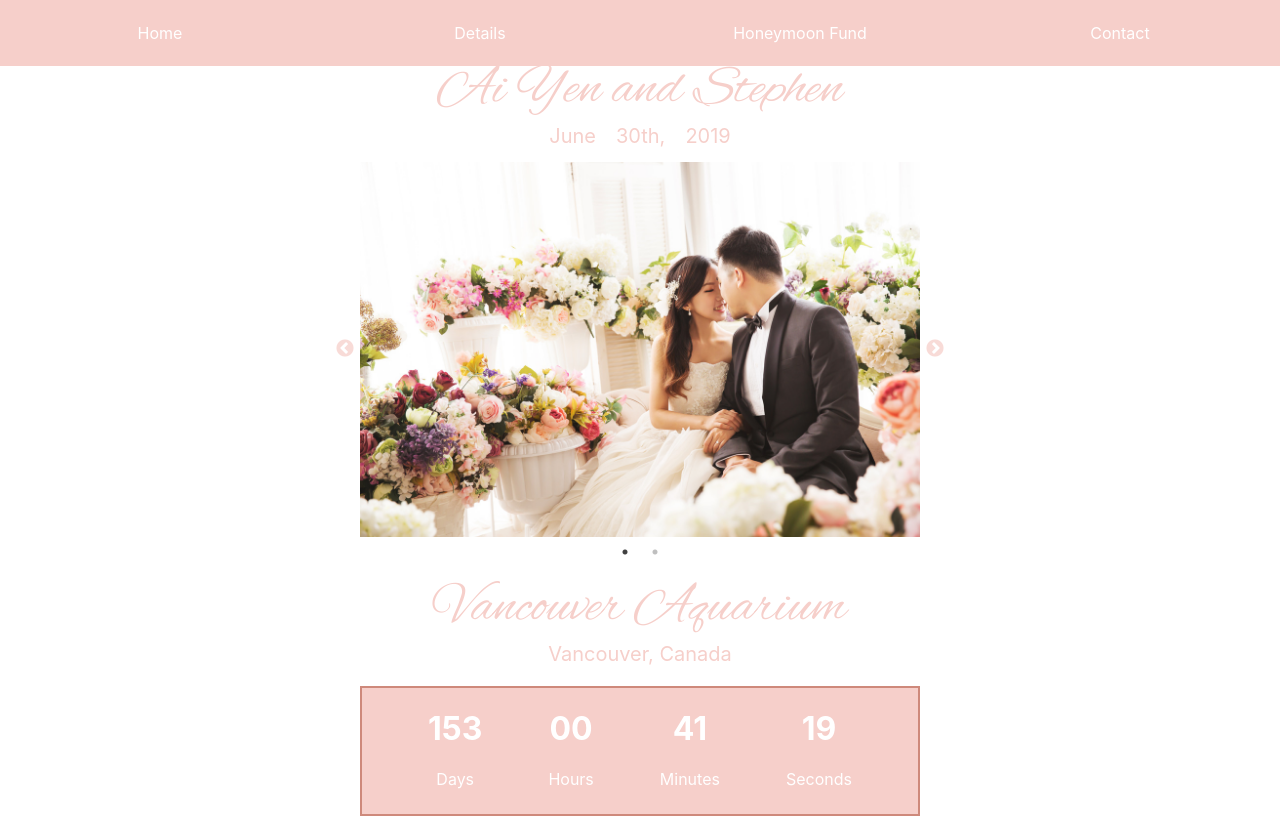
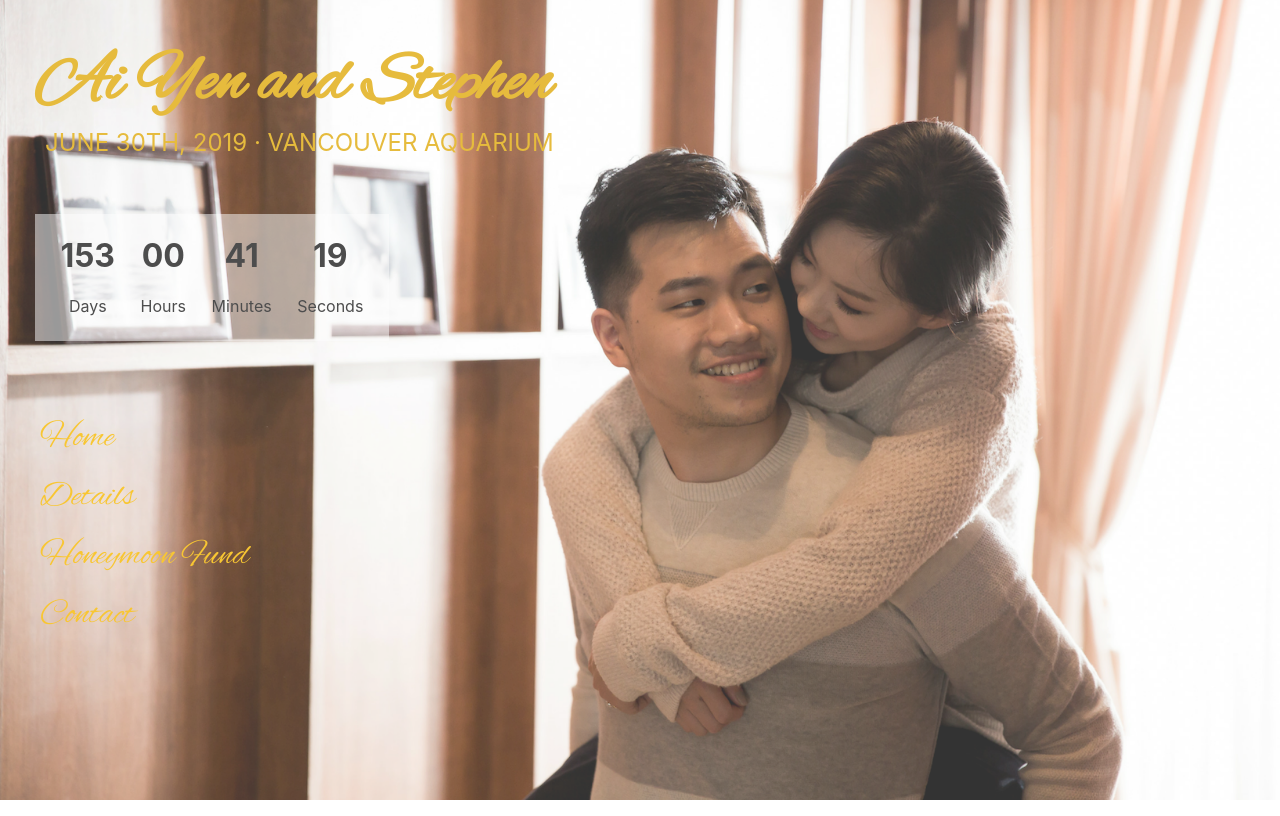
Before and after one commit to aiyentam/wedding_2.0, a React (Create React App) app: page / in a window 1280 px wide. Built offline with nearby package versions, Linux system fonts and the light colour scheme; a web font is replaced by a local one.

Commit message:
redid home

```diff
--- a/src/App.js
+++ b/src/App.js
@@ -1,82 +1,37 @@
 import React, { Component } from "react";
-import { Route, Link } from "react-router-dom";
-import { withStyles, List, ListItem } from "@material-ui/core";
+import { Route } from "react-router-dom";
+import { withStyles } from "@material-ui/core";
 import HomePageContainer from "./containers/HomePageContainer/HomePageContainer";
-import VenueContainer from "./containers/DetailsContainer/VenueContainer/VenueContainer";
+import DetailContainer from "./containers/DetailsContainer/DetailContainer";
+// import HotelContainer from "./containers/DetailsContainer/HotelContainer/HotelContainer";
+// import SightseeContainer from "./containers/DetailsContainer/SightseeContainer/SightseeContainer";
+// import ItineraryContainer from "./containers/DetailsContainer/VenueContainer/ItineraryContainer/ItineraryContainer";
+// import FoodContainer from "./containers/DetailsContainer/VenueContainer/FoodMenuContainer/FoodMenuContainer";
+// import RegistryContainer from "./containers/RegistryContainer/RegistryContainer";
+// import ContactContainer from "./containers/ContactContainer/ContactContainer";
+
 const styles = theme => ({
-  mainContainer: {},
-  navContainer: {},
-  nav: {
-    display: "inline-flex",
-    background: theme.palette.primary.main,
-    height: 50,
-    width: "100%",
-    flexDirection: "row",
-    justifyContent: "space-evenly"
-  },
-  navItem: {
-    padding: "10px 0 10px 0",
-    flexDirection: "column",
-    justifyContent: "center"
-  },
-  navLink: {
-    color: theme.palette.primary.light,
-    textDecoration: "none",
-    textAlign: "center"
-  }
+  mainContainer: {}
 });
 
 class App extends Component {
+  constructor(props) {
+    super(props);
+    this.state = {};
+  }
+
   render() {
     const { classes } = this.props;
     return (
       <div className={classes.mainContainer}>
-        <div className={classes.navContainer}>
-          <List className={classes.nav}>
-            <ListItem className={classes.navItem}>
-              <Link className={classes.navLink} to="/">
-                Home
-              </Link>
-            </ListItem>
-            <ListItem className={classes.navItem}>
-              <Link className={classes.navLink} to="/details/">
-                Details
-              </Link>
-            </ListItem>
-            {/* <ListItem className={classes.navItem}>
-              <Link className={classes.navLink} to="/hotel/">
-                Hotel
-              </Link>
-            </ListItem>
-            <ListItem className={classes.navItem}>
-              <Link className={classes.navLink} to="/sightsee/">
-                Sightsee
-              </Link>
-            </ListItem>
-            <ListItem className={classes.navItem}>
-              <Link className={classes.navLink} to="/itinerary/">
-                Itinerary
-              </Link>
-            </ListItem> */}
-            <ListItem className={classes.navItem}>
-              <Link className={classes.navLink} to="/registry/">
-                Honeymoon Fund
-              </Link>
-            </ListItem>
-            <ListItem className={classes.navItem}>
-              <Link className={classes.navLink} to="/contactus/">
-                Contact
-              </Link>
-            </ListItem>
-          </List>
-        </div>
         <Route exact path="/" component={HomePageContainer} />
-        <Route path="/venue/" component={VenueContainer} />
-        {/* <Route path="/hotel/"  component={HotelContainer} />
-        <Route path="/sightsee/"  component={SightseeContainer} />
+        <Route path="/details" component={DetailContainer} />
+        {/* <Route path="/hotel/" component={HotelContainer} />
+        <Route path="/sightsee/" component={SightseeContainer} />
         <Route path="/itinerary/" component={ItineraryContainer} />
-        <Route path="/registry/"  component={RegistryContainer} />
-        <Route path="/contantus/"  component={ContactContainer} />  */}
+        <Route path="/menu/" component={FoodContainer} />
+        <Route path="/registry/" component={RegistryContainer} />
+        <Route path="/contantus/" component={ContactContainer} /> */}
       </div>
     );
   }
--- a/src/components/HomePage/HomePage.css
+++ /dev/null
@@ -1,4 +0,0 @@
-.slick-prev:before,
-.slick-next:before {
-  color: #f6cfca;
-}
--- a/src/components/HomePage/HomePage.js
+++ b/src/components/HomePage/HomePage.js
@@ -1,51 +1,61 @@
 import React, { Component } from "react";
-import { withStyles } from "@material-ui/core";
-import Slider from "react-slick";
-import "./HomePage.css";
-import photoOne from "../../images/WeddingCollage/1.png";
-import photoTwo from "../../images/WeddingCollage/2.png";
+import { Link } from "react-router-dom";
+import { withStyles, List, ListItem } from "@material-ui/core";
 
 const styles = theme => ({
-  homePageWrapper: {},
-  headerContainer: {
-    color: theme.palette.primary.main,
-    width: "100%",
-    justifyContent: "center",
-    textAlign: "center"
-  },
+  headerContainer: {},
   header: {
     fontFamily: "Alex Brush",
-    color: theme.palette.primary.main,
-    fontSize: 55,
-    marginBottom: 0,
-    fontWeight: "normal"
+    color: theme.palette.secondary.dark,
+    fontSize: 70,
+    margin: "40px 0 0 0"
   },
   headerText: {
     fontSize: 40,
-    marginBottom: 0,
+    marginBottom: 0
+  },
+  subHeaderText: {
+    textTransform: "uppercase",
+    margin: 0,
+    padding: "0 10px",
+    fontSize: 24,
     fontWeight: "normal"
   },
-  subHeader: {
-    display: "inline-flex"
+  headerNavContainer: {
+    display: "flex",
+    flexDirection: "column",
+    height: "100%",
+    justifyContent: "space-between",
+    marginLeft: 35
   },
-  subHeaderText: {
-    marginTop: 0,
-    padding: "0 10px",
-    fontWeight: "normal",
-    fontSize: 20
+  navContainer: {
+    marginBottom: 150,
+    width: 260
   },
-  imageContainer: {
-    width: 560,
-    height: 375
+  nav: {
+    fontFamily: "Alex Brush",
+    fontSize: 35
+  },
+  navItem: {
+    padding: 5,
+    "&:hover": {
+      backgroundColor: "rgba(255, 255, 255, 0.1)",
+      width: "100%",
+      borderRadius: 5
+    }
+  },
+  navLink: {
+    textDecoration: "none",
+    color: theme.palette.secondary.main,
+    paddingTop: 5
   },
   countDownTimer: {
-    display: "inline-flex",
-    width: 556,
+    display: "flex",
     justifyContent: "space-evenly",
     textAlign: "center",
-    background: theme.palette.primary.main,
-    color: theme.palette.primary.light,
-    border: `2px solid ${theme.palette.primary.dark}`
+    color: theme.palette.grey[900],
+    backgroundColor: "rgba(255,255,255,0.5)",
+    width: 354
   },
   countDown: {
     marginBottom: 25
@@ -54,39 +64,14 @@ const styles = theme => ({
 
 class HomePage extends Component {
   render() {
-    const {
-      classes,
-      play,
-      countDownTimer,
-      stop,
-      addLeadingZeros,
-      photos,
-      incrementPhoto,
-      ...settings
-    } = this.props;
-
-    // const photoImage = '../../images/WeddingCollage/' + photos + '.png'
+    const { classes, countDownTimer, addLeadingZeros } = this.props;
     return (
-      <div className={classes.homePageWrapper}>
+      <div className={classes.headerNavContainer}>
         <div className={classes.headerContainer}>
           <h1 className={classes.header}>Ai Yen and Stephen</h1>
-          <div className={classes.subHeader}>
-            <h1 className={classes.subHeaderText}>June</h1>
-            <h1 className={classes.subHeaderText}>30th,</h1>
-            <h1 className={classes.subHeaderText}>2019</h1>
-          </div>
-        </div>
-        <Slider {...settings} className={classes.imageContainer}>
-          <div>
-            <img src={photoOne} alt="photo1" />
-          </div>
-          <div>
-            <img src={photoTwo} alt="photo1" />
-          </div>
-        </Slider>
-        <div className={classes.headerContainer}>
-          <h1 className={classes.header}>Vancouver Aquarium</h1>
-          <p className={classes.subHeaderText}>Vancouver, Canada</p>
+          <h1 className={classes.subHeaderText}>
+            June 30th, 2019 · Vancouver Aquarium
+          </h1>
         </div>
         <div className={classes.countDownTimer}>
           <span className={classes.countDown}>
@@ -106,6 +91,30 @@ class HomePage extends Component {
             <span>Seconds</span>
           </span>
         </div>
+        <div className={classes.navContainer}>
+          <List className={classes.nav}>
+            <ListItem className={classes.navItem}>
+              <Link className={classes.navLink} to="/">
+                Home
+              </Link>
+            </ListItem>
+            <ListItem className={classes.navItem}>
+              <Link className={classes.navLink} to="/details/">
+                Details
+              </Link>
+            </ListItem>
+            <ListItem className={classes.navItem}>
+              <Link className={classes.navLink} to="/registry/">
+                Honeymoon Fund
+              </Link>
+            </ListItem>
+            <ListItem className={classes.navItem}>
+              <Link className={classes.navLink} to="/contactus/">
+                Contact
+              </Link>
+            </ListItem>
+          </List>
+        </div>
       </div>
     );
   }
--- /dev/null
+++ b/src/containers/DetailsContainer/DetailContainer.js
@@ -0,0 +1,36 @@
+import React, { Component } from "react";
+import { withStyles } from "@material-ui/core";
+// import { Route } from "react-router-dom";
+// import VenueContainer from "./VenueContainer/VenueContainer";
+import wallTwo from "../../images/WallPaper/Wall02.png";
+
+const styles = theme => ({
+  detailContainer: {
+    background: `url(${wallTwo})`,
+    backgroundPosition: "center",
+    backgroundRepeat: "no-repeat",
+    backgroundSize: "cover",
+    height: "100%",
+    width: "100%",
+    opacity: 0.8
+  }
+});
+
+class DetailContainer extends Component {
+  constructor(props) {
+    super(props);
+    this.state = {};
+  }
+
+  render() {
+    const { classes } = this.props;
+    return (
+      <div className={classes.detailContainer}>
+        <h1>testing</h1>
+        {/* <Route path="/venue" component={VenueContainer} /> */}
+      </div>
+    );
+  }
+}
+
+export default withStyles(styles)(DetailContainer);
--- a/src/containers/HomePageContainer/HomePageContainer.js
+++ b/src/containers/HomePageContainer/HomePageContainer.js
@@ -1,15 +1,19 @@
 import React, { Component } from "react";
 import { withStyles } from "@material-ui/core";
 import HomePage from "../../components/HomePage/HomePage";
+import wallOne from "../../images/WallPaper/Wall01.png";
 
 const styles = theme => ({
   homePageContainer: {
-    height: "88vh",
+    color: theme.palette.secondary.dark,
     width: "100%",
-    display: "flex",
-    flexDirection: "row",
-    justifyContent: "center",
-    alignItems: "center"
+    background: `url(${wallOne})`,
+    backgroundPosition: "center",
+    backgroundRepeat: "no-repeat",
+    backgroundSize: "cover",
+    height: "100vh",
+    width: "100vw",
+    opacity: 0.8
   }
 });
 
@@ -20,16 +24,9 @@ class HomePageContainer extends Component {
       days: 0,
       hours: 0,
       min: 0,
-      sec: 0,
-      photos: 0
+      sec: 0
     };
   }
-
-  incrementPhoto = photo => {
-    this.setState({
-      photos: photo + 1
-    });
-  };
 
   componentDidMount = () => {
     this.interval = setInterval(() => {
@@ -43,10 +40,6 @@ class HomePageContainer extends Component {
       date ? this.setState(date) : this.stop();
     }, 1000);
   };
-
-  componentWillUnmount() {
-    this.stop();
-  }
 
   calculateCountdown(endDate) {
     let diff = (Date.parse(new Date(endDate)) - Date.parse(new Date())) / 1000;
@@ -81,10 +74,6 @@ class HomePageContainer extends Component {
     return timeLeft;
   }
 
-  stop = () => {
-    clearInterval(this.interval);
-  };
-
   addLeadingZeros(value) {
     value = String(value);
     while (value.length < 2) {
@@ -95,26 +84,12 @@ class HomePageContainer extends Component {
 
   render() {
     const countDownTimer = this.state;
-    const settings = {
-      dots: true,
-      infinite: true,
-      speed: 500,
-      slidesToShow: 1,
-      slidesToScroll: 1,
-      autoplay: true
-    };
     const { classes } = this.props;
-    const { photos } = this.state;
     return (
       <div className={classes.homePageContainer}>
         <HomePage
-          {...settings}
-          play={this.play}
           countDownTimer={countDownTimer}
-          stop={this.stop}
           addLeadingZeros={this.addLeadingZeros}
-          incrementPhoto={this.incrementPhoto}
-          photos={photos}
         />
       </div>
     );
```
Also changed, not shown: src/styles/theme.js (+12 -1 lines), src/images/WallPaper/Wall01.png (added), 1 other file (tests, documents, lock files or other folders).
